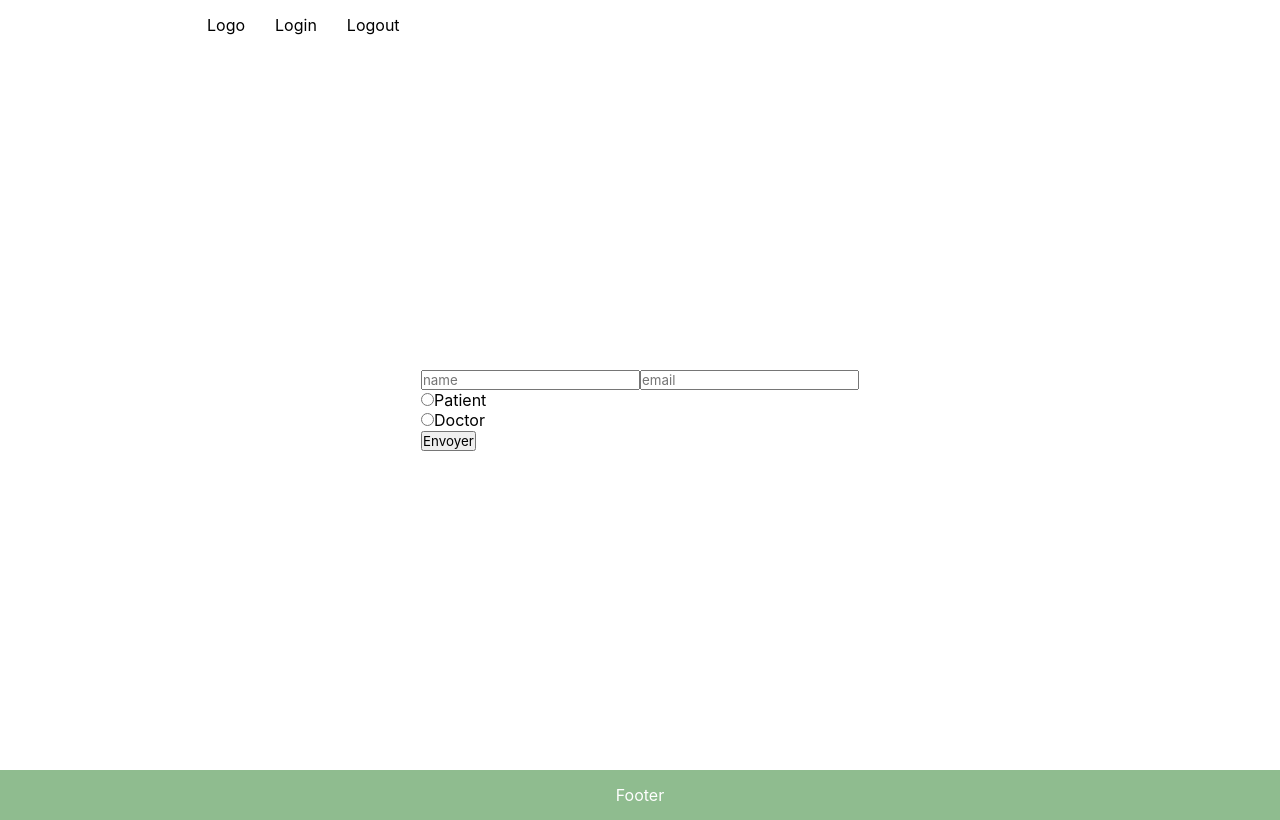
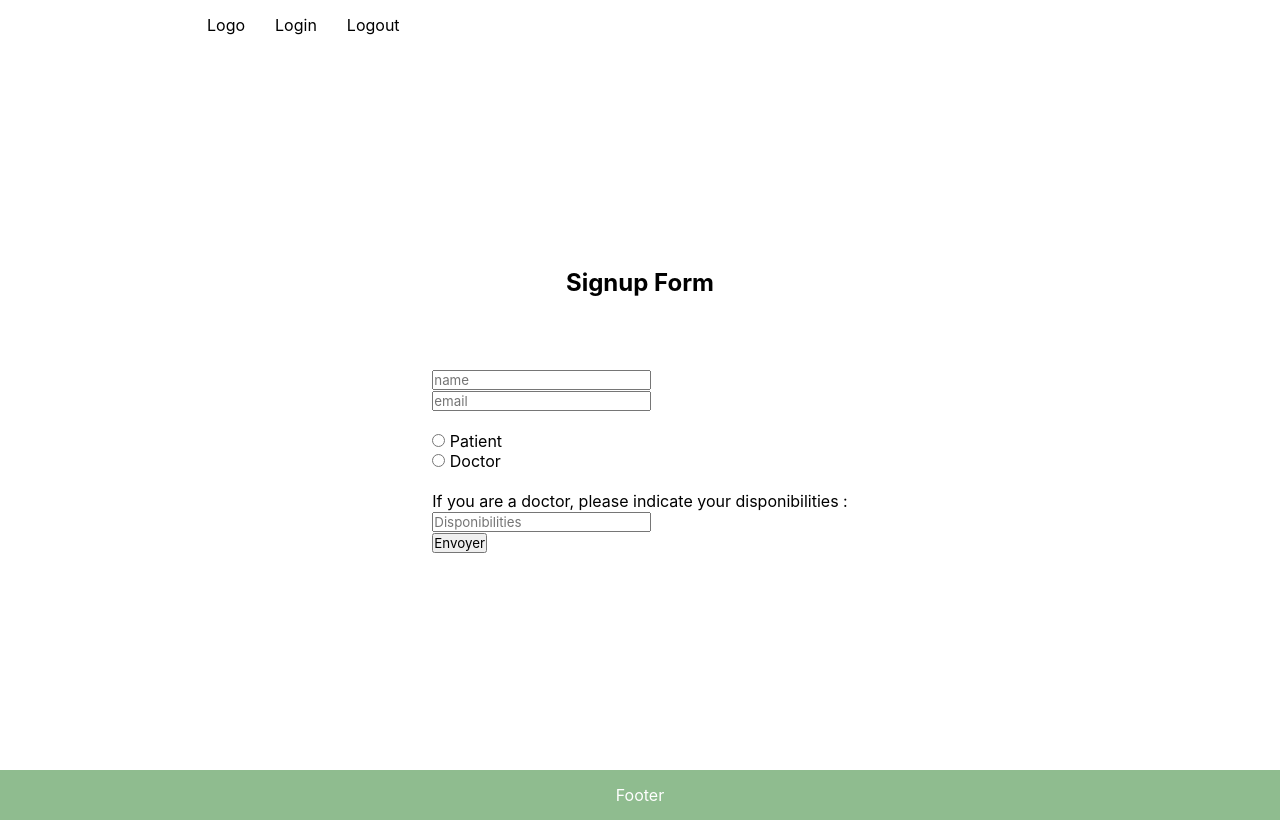
Before and after one commit to Miora-RAK/Doctolib-Groupe-3, a Next.js app: page /forms in a window 1280 px wide. Built offline with nearby package versions, Linux system fonts and the light colour scheme.

Commit message:
récupétation des données du form + console.log de ces données

```diff
--- a/pages/forms.tsx
+++ b/pages/forms.tsx
@@ -1,31 +1,105 @@
+import React from "react";
 import { Layout } from "../components/Layout";
 
 const Forms: React.FC = () => {
+  const [status, setStatus] = React.useState();
+  const handleChange = (e: { target: any }) => {
+    const target = e.target;
+    if (target.checked) {
+      setStatus(target.value);
+    }
+  };
+  const handleText = (e: any) => {
+    // console.log(e.target.value);
+  };
+  const handleSubmit = (e: any) => {
+    e.preventDefault();
+    let user;
+    if (status === "Patient") {
+      user = {
+        name: e.target[0].value,
+        email: e.target[1].value,
+        status: status,
+      };
+    } else {
+      user = {
+        name: e.target[0].value,
+        email: e.target[1].value,
+        status: status,
+        disponibilities: e.target[4].value,
+      };
+    }
+
+    console.log(user);
+  };
+
   return (
-    <>
     <Layout>
       <main>
-          <form action="#">
+        <form onSubmit={handleSubmit}>
+          <h2
+            style={{
+              display: "flex",
+              justifyContent: "center",
+              paddingBottom: "3em",
+            }}
+          >
+            Signup Form
+          </h2>
           <label>
-              <input type="text" name="name" placeholder="name" />
+            <input
+              type="text"
+              name="name"
+              placeholder="name"
+              onChange={handleText}
+            />
           </label>
+          <br />
           <label>
-              <input type="text" name="email" placeholder="email" />
+            <input
+              type="text"
+              name="email"
+              placeholder="email"
+              onChange={handleText}
+            />
           </label>
-
+          <br />
+          <br />
           <div>
-              <input type="radio" name="drone" value="patient" />
-              <label htmlFor="name">Patient</label>
+            <input
+              type="radio"
+              name="drone"
+              value="Patient"
+              onChange={handleChange}
+            />
+            <label htmlFor="name"> Patient</label>
           </div>
           <div>
-              <input type="radio" name="drone" value="doctor" />
-              <label htmlFor="email">Doctor</label>
+            <input
+              type="radio"
+              name="drone"
+              value="Doctor"
+              onChange={handleChange}
+            />
+            <label htmlFor="email"> Doctor</label>
           </div>
-            <button> Envoyer </button>
+          <br />
+          <div>
+            <label htmlFor="disponibilities">
+              If you are a doctor, please indicate your disponibilities :
+            </label>
+            <br />
+            <input
+              type="text"
+              name="drone"
+              placeholder="Disponibilities"
+              onChange={handleChange}
+            />
+          </div>
+          <button type="submit">Envoyer</button>
         </form>
       </main>
     </Layout>
-    </>
   );
 };
 
```
Also changed, not shown: 1 other file (tests, documents, lock files or other folders). Lines whose indentation alone changed are shown as unchanged.
